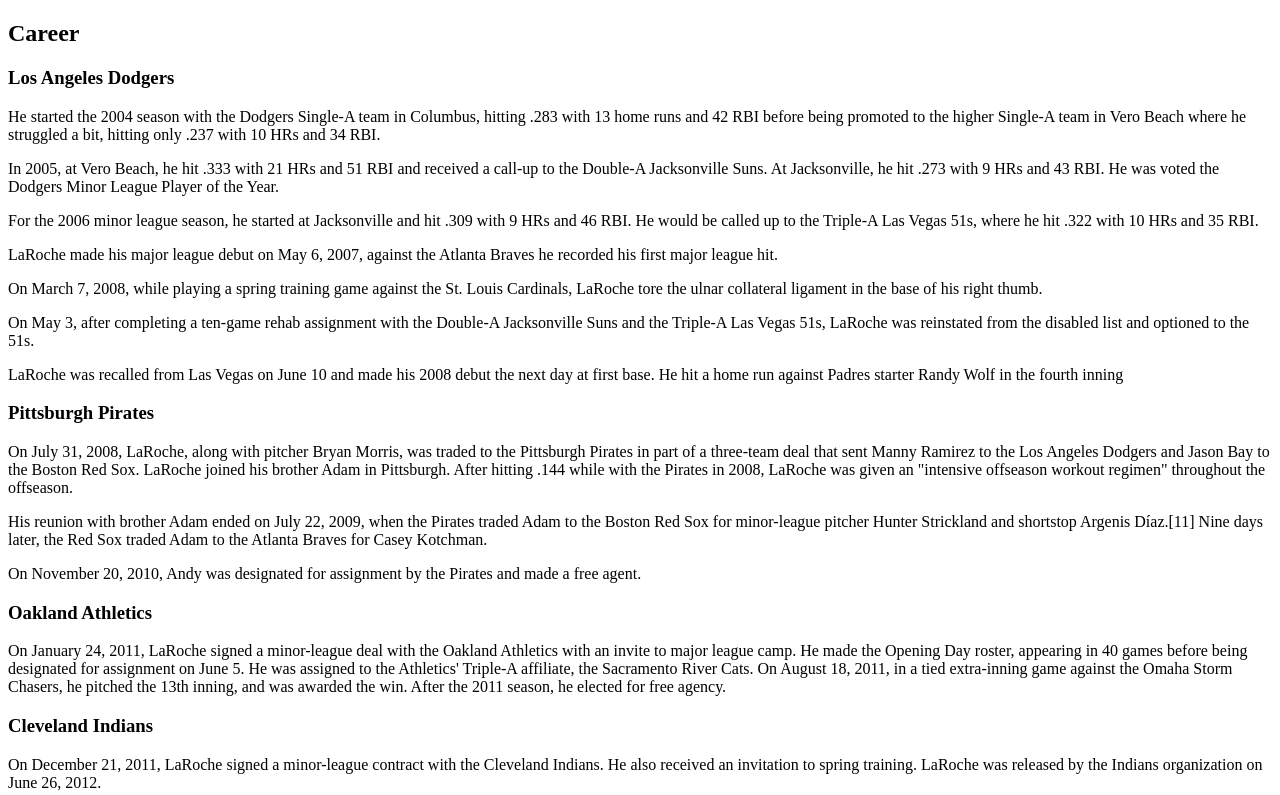
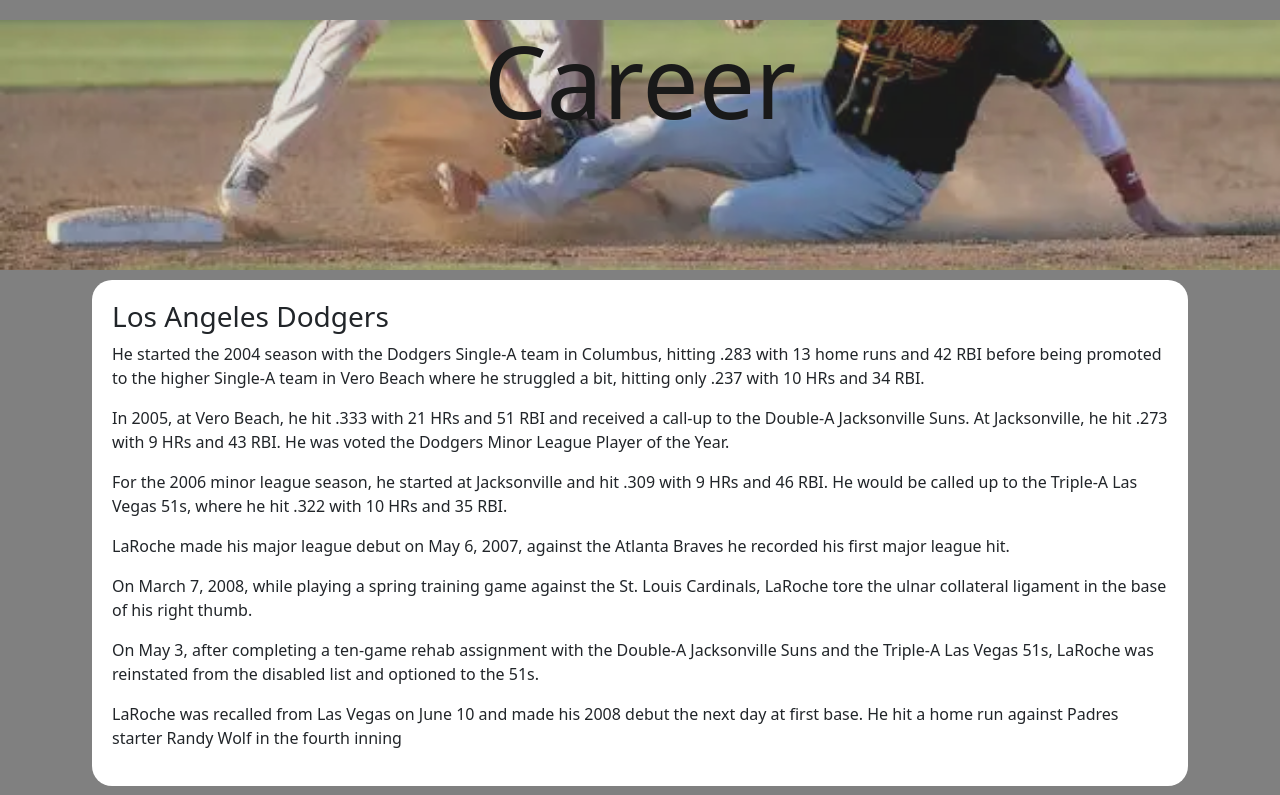
Before and after one commit to sigltech/Andy-larouche-baseball, a plain HTML site: page career.html in a window 1280 px wide. Shown: the top 795 px of the page. Drawn offline with nearby package versions, Linux system fonts and the light colour scheme.

Commit message:
career page

```diff
--- a/career.html
+++ b/career.html
@@ -4,6 +4,10 @@
     <meta charset="UTF-8">
     <meta http-equiv="X-UA-Compatible" content="IE=edge">
     <meta name="viewport" content="width=device-width, initial-scale=1.0">
+    <!-- Bootstrap CSS -->
+    <link href="https://cdn.jsdelivr.net/npm/bootstrap@5.2.0-beta1/dist/css/bootstrap.min.css" rel="stylesheet" integrity="sha384-0evHe/X+R7YkIZDRvuzKMRqM+OrBnVFBL6DOitfPri4tjfHxaWutUpFmBp4vmVor" crossorigin="anonymous">
+    <link rel="stylesheet" href="styles/career-style.css">
+
     <title>Career</title>
 </head>
 <body>
@@ -15,7 +19,8 @@
         <h1>Career</h1>
     </section>
 
-    <main>
+    <main class="container">
+
         <section id="career-history">
 
             <div>
@@ -221,5 +226,7 @@
 
 
     </main>
+
+    <script src="https://cdn.jsdelivr.net/npm/bootstrap@5.2.0-beta1/dist/js/bootstrap.bundle.min.js" integrity="sha384-pprn3073KE6tl6bjs2QrFaJGz5/SUsLqktiwsUTF55Jfv3qYSDhgCecCxMW52nD2" crossorigin="anonymous"></script>
 </body>
 </html>
--- a/styles/career-style.css
+++ b/styles/career-style.css
@@ -0,0 +1,48 @@
+body{
+    background-color: gray;
+}
+
+#career-title{
+    margin-top: 20px;
+    color: black;
+    font-weight: bolder;
+    height: 250px;
+    text-align: center;
+    background-image: url("/img/banner-img.jpg");
+    background-repeat: no-repeat;
+    background-position: 10% 85%;
+    background-size: cover;
+    opacity: 0.8;
+}
+
+#career-title h1{
+    font-size: 100px;
+}
+
+section > div{
+    background-color: white;
+    border-radius: 20px;
+    padding: 20px;
+    margin: 10px;
+}
+#career-stats{
+    background-color:red;
+    width: 50vw;
+}
+
+#career-stats table{
+    justify-content: center;
+    width: 70vw;
+    margin-bottom: 20px;
+}
+
+#career-stats table tr > td{
+    padding: 10px 10px;
+    background-color: white;
+    border: 1px solid black;
+}
+
+#career-stats table tr > th{
+    background-color: rgb(94, 94, 94);
+    text-align: center;
+}
```
Also changed, not shown: img/banner-img.jpg (added).
